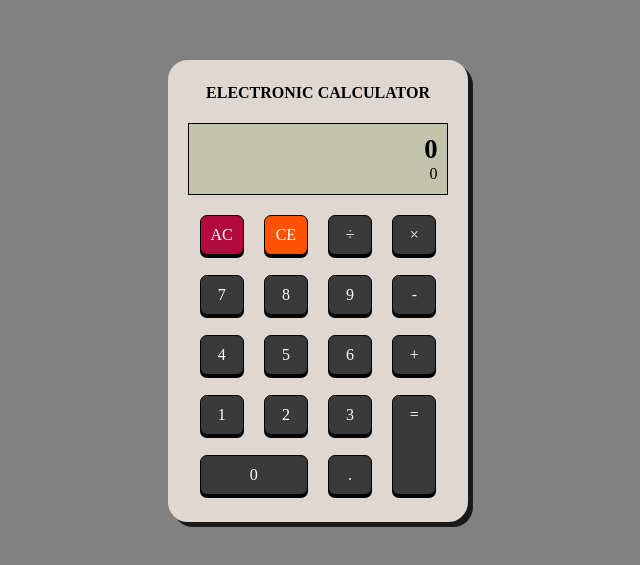
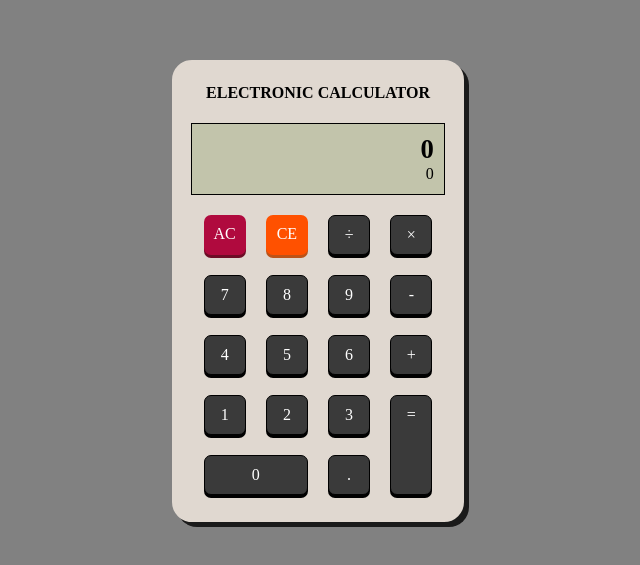
Before and after one commit to wmemorgan/calculator_js, a plain HTML site: page index.html in a window 1280 px wide. Shown: the part 117-682 px from the top of the page, without its empty margins (322-962 px from the left). Drawn offline with Linux system fonts and the light colour scheme.

Commit message:
Add shading for keys

```diff
--- a/style.css
+++ b/style.css
@@ -78,11 +78,15 @@ body {
 }
 
 #AC {
-  background-color: #B00A3E;
+  border: 0px;
+  background-color: rgb(176, 10, 62);
+  box-shadow: 0px 3px rgb(109, 12, 38);
 }
 
 #CE {
+  border: 0px;
   background-color: rgb(255, 81, 0);
+  box-shadow: 0px 3px rgb(188, 83, 24);
 }
 
 #equals {
```
